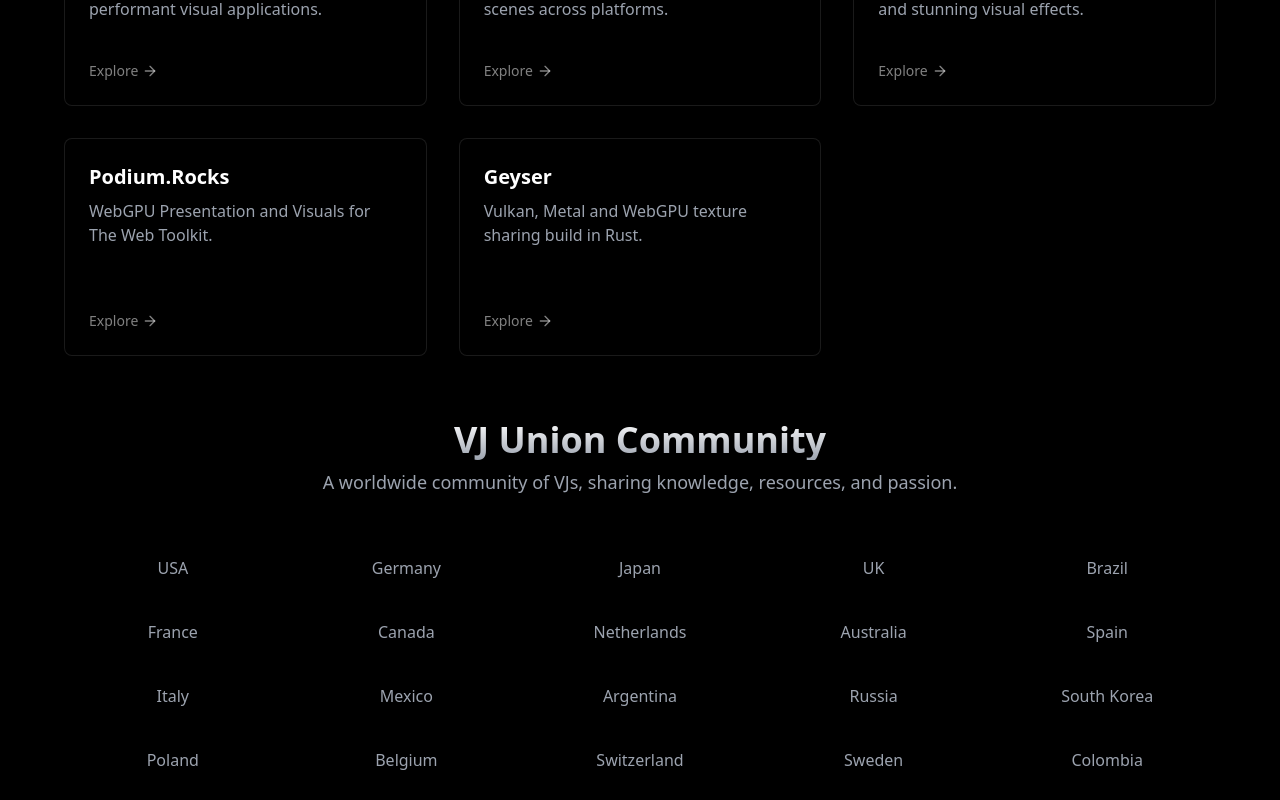
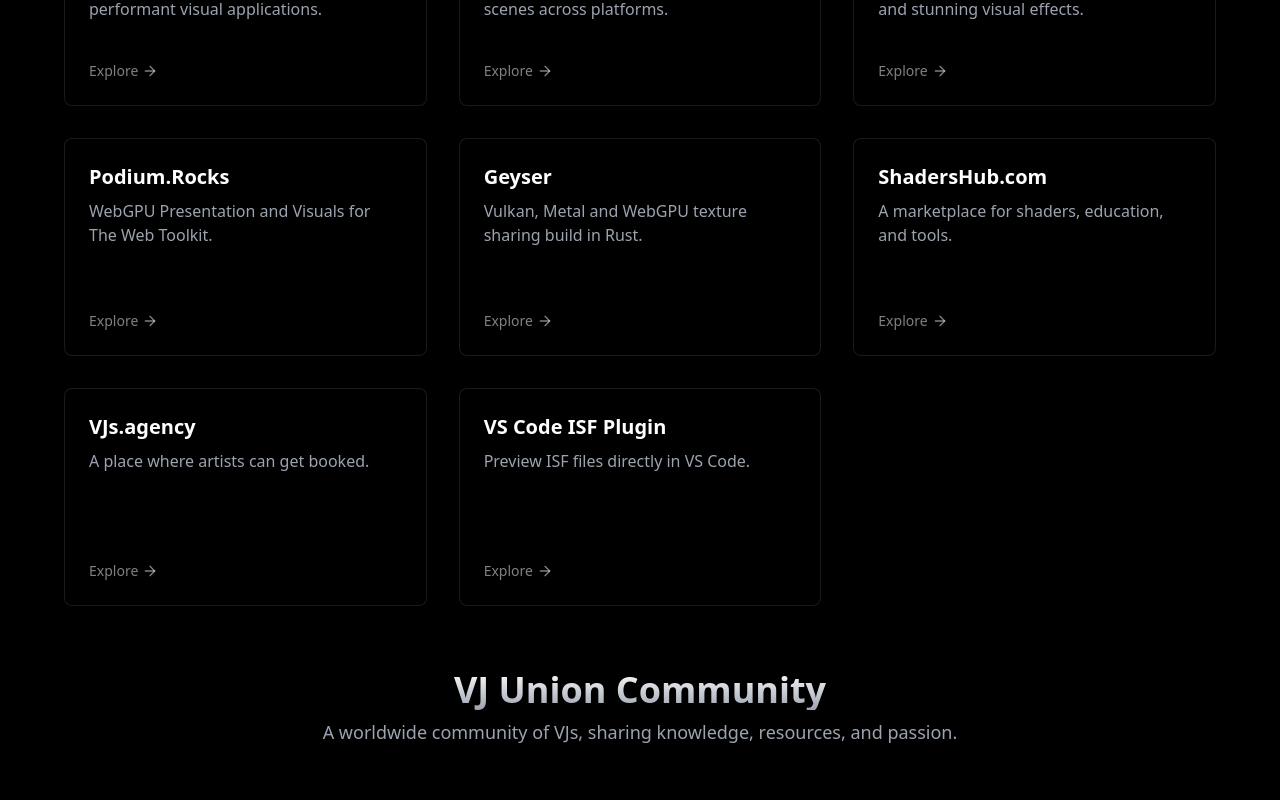
Before and after one commit to vdmo/compiling-org-web-projects, a React (Vite) app: page / in a window 1280 px wide. Shown: the part 540-1340 px from the top of the page. Built offline with nearby package versions, Linux system fonts and the light colour scheme.

Commit message:
[dyad] Add three new project cards - wrote 1 file(s)

```diff
--- a/src/pages/Index.tsx
+++ b/src/pages/Index.tsx
@@ -29,6 +29,21 @@ const projects = [
   {
     title: "Geyser",
     description: "Vulkan, Metal and WebGPU texture sharing build in Rust.",
+    href: "#",
+  },
+  {
+    title: "ShadersHub.com",
+    description: "A marketplace for shaders, education, and tools.",
+    href: "#",
+  },
+  {
+    title: "VJs.agency",
+    description: "A place where artists can get booked.",
+    href: "#",
+  },
+  {
+    title: "VS Code ISF Plugin",
+    description: "Preview ISF files directly in VS Code.",
     href: "#",
   },
 ];
```
